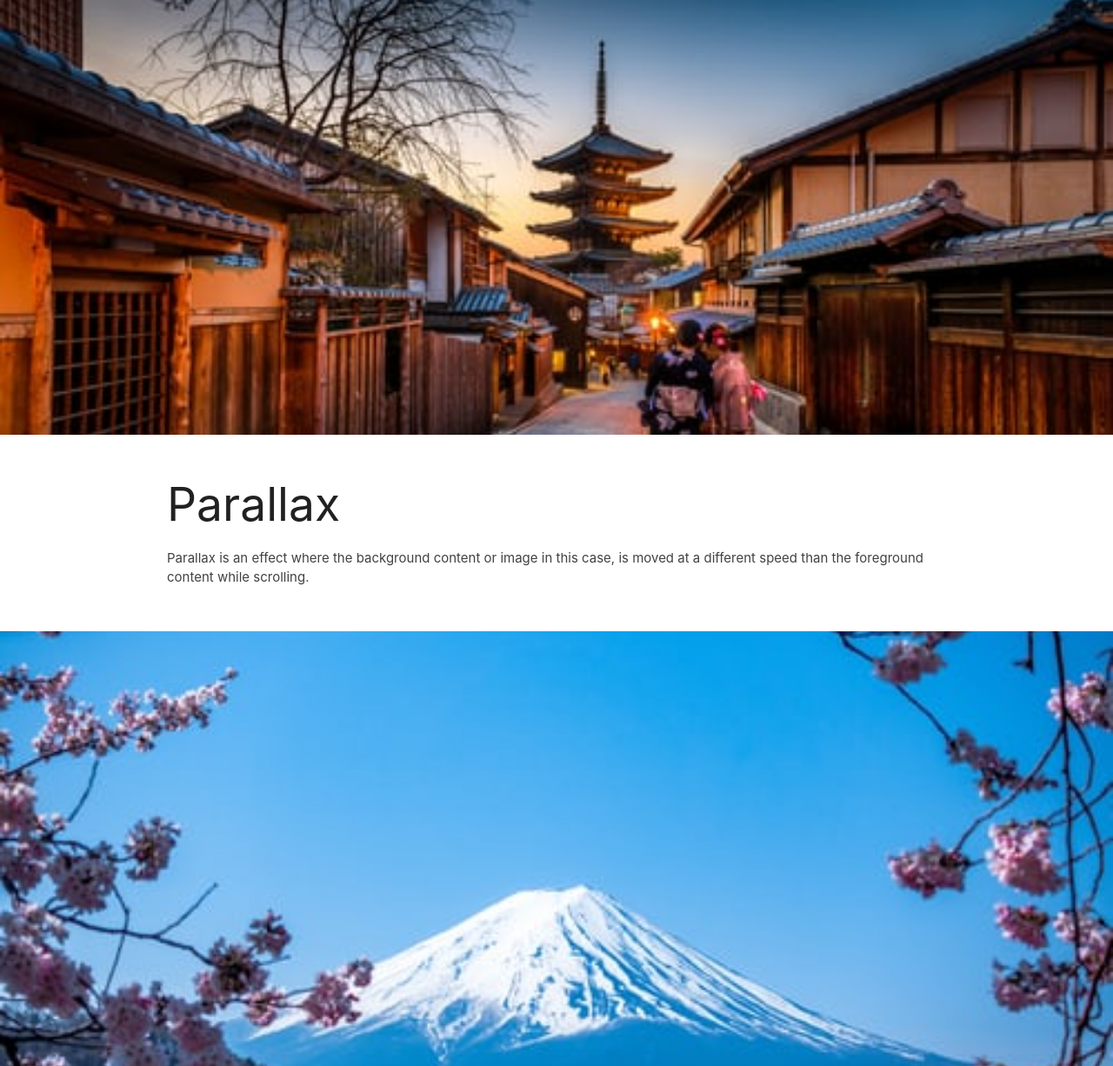
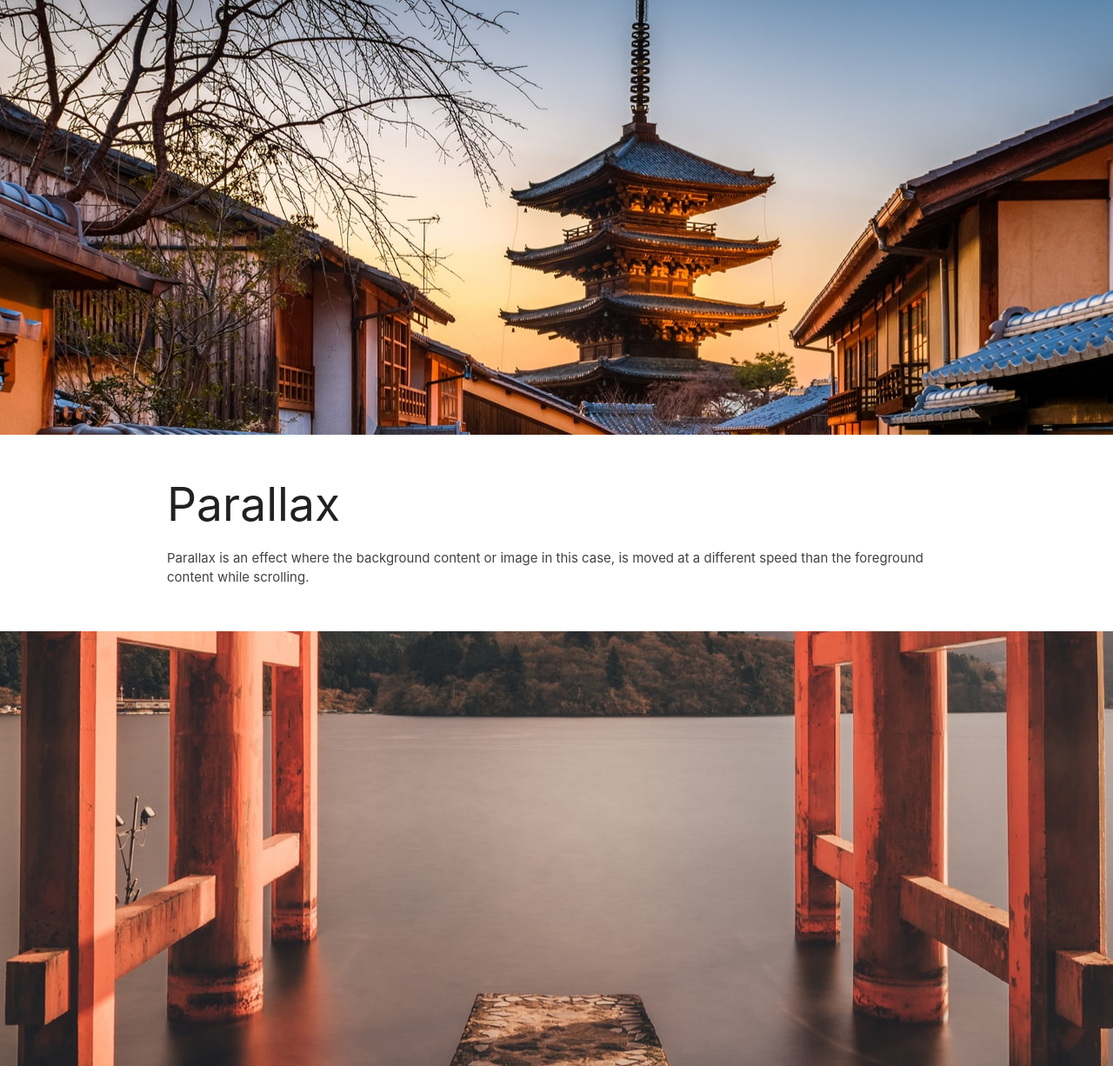
Before and after one commit to leojen23/ComparOperator, a PHP site: page /views/operators.php in a window 1280 px wide. Shown: the whole page at 87% size. Run offline with PHP 8.4, Linux system fonts and the light colour scheme; some libraries are stand-ins or nearby versions.

Commit message:
parallax set up

```diff
--- a/partials/banner.php
+++ b/partials/banner.php
@@ -1,5 +1,5 @@
 <div class="parallax-container">
-    <div class="parallax"><img src="./assets/images/japan2.jpeg"></div>
+    <div class="parallax"><img src="../assets/images/japan1.jpg"></div>
 </div>
 
 <div class="section white">
@@ -10,5 +10,5 @@
 </div>
 
 <div class="parallax-container">
-    <div class="parallax"><img src="./assets/images/japan1.jpeg"></div>
+    <div class="parallax"><img src="../assets/images/japan2.jpg"></div>
 </div>
```
